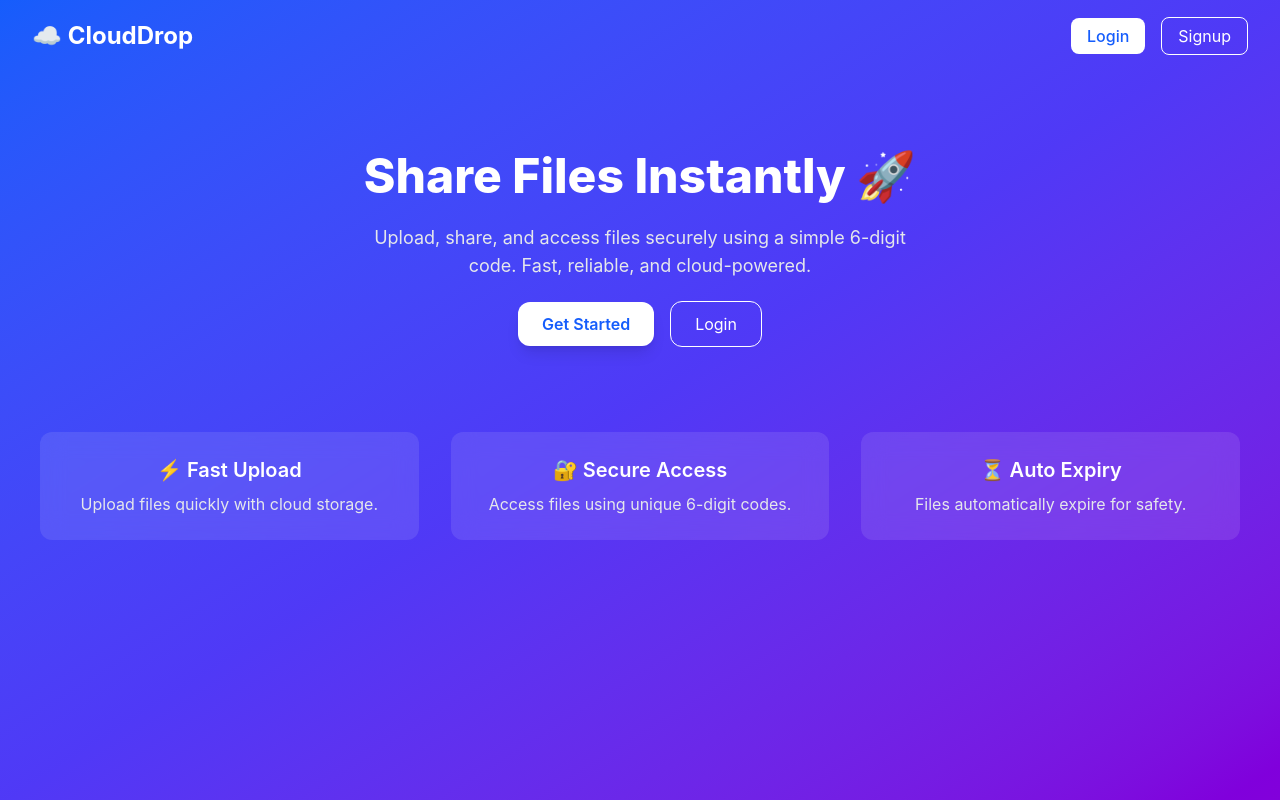
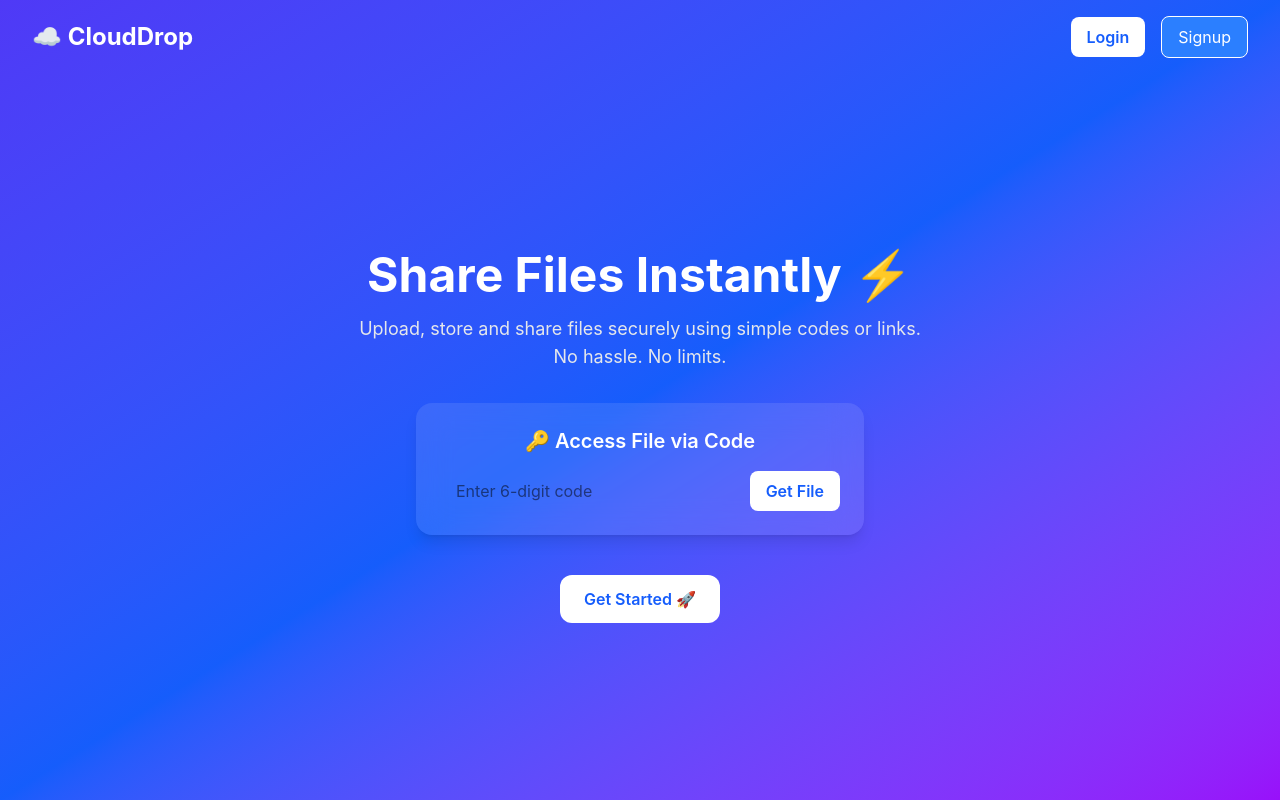
Before and after one commit to balupatil9720/CloudDrop, a React app in the folder frontend/: page / in a window 1280 px wide. Built offline with nearby package versions, Linux system fonts and the light colour scheme; no server answers; the HTML template or start-up script is replaced by a standard one.

Commit message:
added access file through code on lading page

```diff
--- a/frontend/src/pages/Landing.jsx
+++ b/frontend/src/pages/Landing.jsx
@@ -1,66 +1,98 @@
-import { Link } from "react-router-dom";
+import { useState } from "react";
+import { useNavigate } from "react-router-dom";
+import api from "../utils/api";
 
 const Landing = () => {
+  const navigate = useNavigate();
+  const [code, setCode] = useState("");
+  const [loading, setLoading] = useState(false);
+
+  const handleDownload = async () => {
+    if (!code) return alert("Enter code");
+
+    try {
+      setLoading(true);
+
+      const res = await api.get(`/files/code/${code}`);
+
+      window.open(res.data.data.url, "_blank");
+    } catch (err) {
+      alert(err.response?.data?.message || "Invalid or expired code");
+    } finally {
+      setLoading(false);
+    }
+  };
+
   return (
-    <div className="min-h-screen bg-linear-to-br from-blue-600 via-indigo-600 to-purple-700 text-white">
+    <div className="min-h-screen bg-gradient-to-br from-indigo-600 via-blue-600 to-purple-600 text-white flex flex-col">
 
       {/* Navbar */}
-      <div className="flex justify-between items-center px-8 py-5">
+      <div className="flex justify-between items-center px-8 py-4">
         <h1 className="text-2xl font-bold">☁️ CloudDrop</h1>
 
         <div className="space-x-4">
-          <Link to="/login" className="px-4 py-2 bg-white text-blue-600 rounded-lg font-medium hover:bg-gray-200">
+          <button
+            onClick={() => navigate("/login")}
+            className="px-4 py-2 bg-white text-blue-600 rounded-lg font-semibold hover:bg-gray-200"
+          >
             Login
-          </Link>
-          <Link to="/signup" className="px-4 py-2 border border-white rounded-lg hover:bg-white hover:text-blue-600 transition">
+          </button>
+
+          <button
+            onClick={() => navigate("/signup")}
+            className="px-4 py-2 bg-blue-500 border border-white rounded-lg hover:bg-blue-700"
+          >
             Signup
-          </Link>
+          </button>
         </div>
       </div>
 
       {/* Hero Section */}
-      <div className="flex flex-col items-center justify-center text-center px-6 mt-20">
-        <h2 className="text-5xl font-extrabold mb-6">
-          Share Files Instantly 🚀
-        </h2>
+      <div className="flex flex-col items-center justify-center flex-1 text-center px-6">
 
-        <p className="text-lg max-w-xl mb-8 text-gray-200">
-          Upload, share, and access files securely using a simple 6-digit code.
-          Fast, reliable, and cloud-powered.
+        <h1 className="text-5xl font-bold mb-4">
+          Share Files Instantly ⚡
+        </h1>
+
+        <p className="text-lg text-gray-200 mb-8 max-w-xl">
+          Upload, store and share files securely using simple codes or links.
+          No hassle. No limits.
         </p>
 
-        <div className="space-x-4">
-          <Link
-            to="/signup"
-            className="bg-white text-blue-600 px-6 py-3 rounded-xl font-semibold shadow-lg hover:bg-gray-200"
-          >
-            Get Started
-          </Link>
+        {/* 🔑 CODE DOWNLOAD FEATURE */}
+        <div className="bg-white/10 backdrop-blur-lg p-6 rounded-2xl shadow-lg flex flex-col items-center gap-4 w-full max-w-md">
 
-          <Link
-            to="/login"
-            className="border border-white px-6 py-3 rounded-xl hover:bg-white hover:text-blue-600 transition"
-          >
-            Login
-          </Link>
-        </div>
-      </div>
+          <h2 className="text-xl font-semibold">
+            🔑 Access File via Code
+          </h2>
 
-      {/* Features */}
-      <div className="mt-24 grid grid-cols-1 md:grid-cols-3 gap-8 px-10 pb-20 text-center">
-        <div className="bg-white/10 p-6 rounded-xl backdrop-blur-md">
-          <h3 className="text-xl font-semibold mb-2">⚡ Fast Upload</h3>
-          <p className="text-gray-200">Upload files quickly with cloud storage.</p>
+          <div className="flex w-full gap-3">
+            <input
+              type="text"
+              placeholder="Enter 6-digit code"
+              value={code}
+              onChange={(e) => setCode(e.target.value)}
+              className="flex-1 px-4 py-2 rounded-lg text-black outline-none"
+            />
+
+            <button
+              onClick={handleDownload}
+              disabled={loading}
+              className="bg-white text-blue-600 px-4 py-2 rounded-lg font-semibold hover:bg-gray-200"
+            >
+              {loading ? "Loading..." : "Get File"}
+            </button>
+          </div>
         </div>
 
-        <div className="bg-white/10 p-6 rounded-xl backdrop-blur-md">
-          <h3 className="text-xl font-semibold mb-2">🔐 Secure Access</h3>
-          <p className="text-gray-200">Access files using unique 6-digit codes.</p>
-        </div>
-
-        <div className="bg-white/10 p-6 rounded-xl backdrop-blur-md">
-          <h3 className="text-xl font-semibold mb-2">⏳ Auto Expiry</h3>
-          <p className="text-gray-200">Files automatically expire for safety.</p>
+        {/* CTA */}
+        <div className="mt-10">
+          <button
+            onClick={() => navigate("/signup")}
+            className="px-6 py-3 bg-white text-blue-600 rounded-xl font-semibold hover:bg-gray-200"
+          >
+            Get Started 🚀
+          </button>
         </div>
       </div>
     </div>
```
